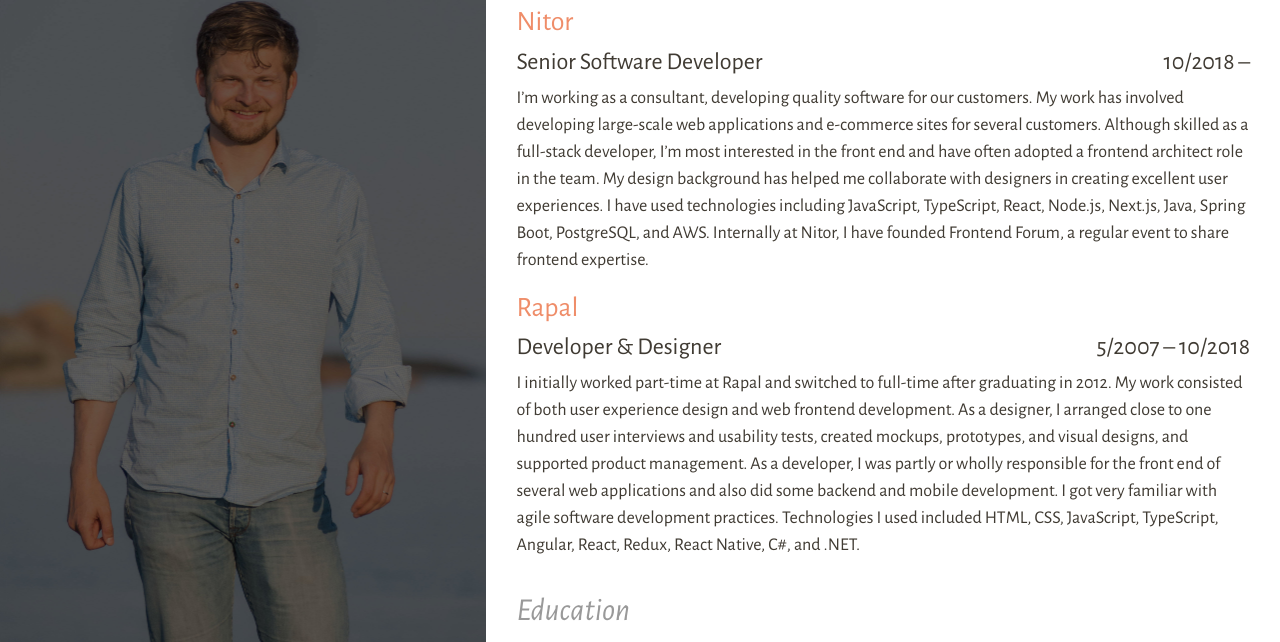
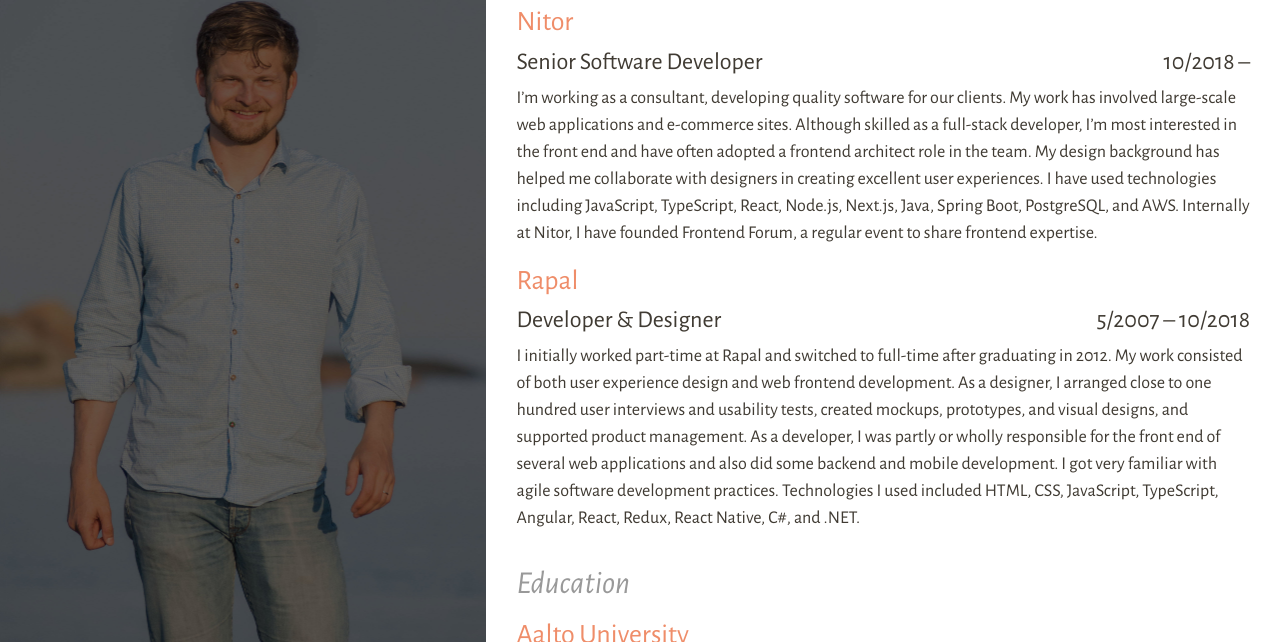
Before and after one commit to joakimgunst/gunst.fi, a Gatsby site: page /cv in a window 1280 px wide. Shown: the part 158-800 px from the top of the page. Built offline with nearby package versions, Linux system fonts and the light colour scheme; Gatsby itself is replaced by a stand-in of ours.

Commit message:
Update CV text

```diff
--- a/src/pages/cv.jsx
+++ b/src/pages/cv.jsx
@@ -28,15 +28,15 @@ const Page = () => (
 
           <p>
             I’m working as a consultant, developing quality software for our
-            customers. My work has involved developing large-scale web
-            applications and e-commerce sites for several customers. Although
-            skilled as a full-stack developer, I’m most interested in the front
-            end and have often adopted a frontend architect role in the team. My
-            design background has helped me collaborate with designers in
-            creating excellent user experiences. I have used technologies
-            including JavaScript, TypeScript, React, Node.js, Next.js, Java,
-            Spring Boot, PostgreSQL, and AWS. Internally at Nitor, I have
-            founded Frontend Forum, a regular event to share frontend expertise.
+            clients. My work has involved large-scale web applications and
+            e-commerce sites. Although skilled as a full-stack developer, I’m
+            most interested in the front end and have often adopted a frontend
+            architect role in the team. My design background has helped me
+            collaborate with designers in creating excellent user experiences. I
+            have used technologies including JavaScript, TypeScript, React,
+            Node.js, Next.js, Java, Spring Boot, PostgreSQL, and AWS. Internally
+            at Nitor, I have founded Frontend Forum, a regular event to share
+            frontend expertise.
           </p>
         </div>
 
```
